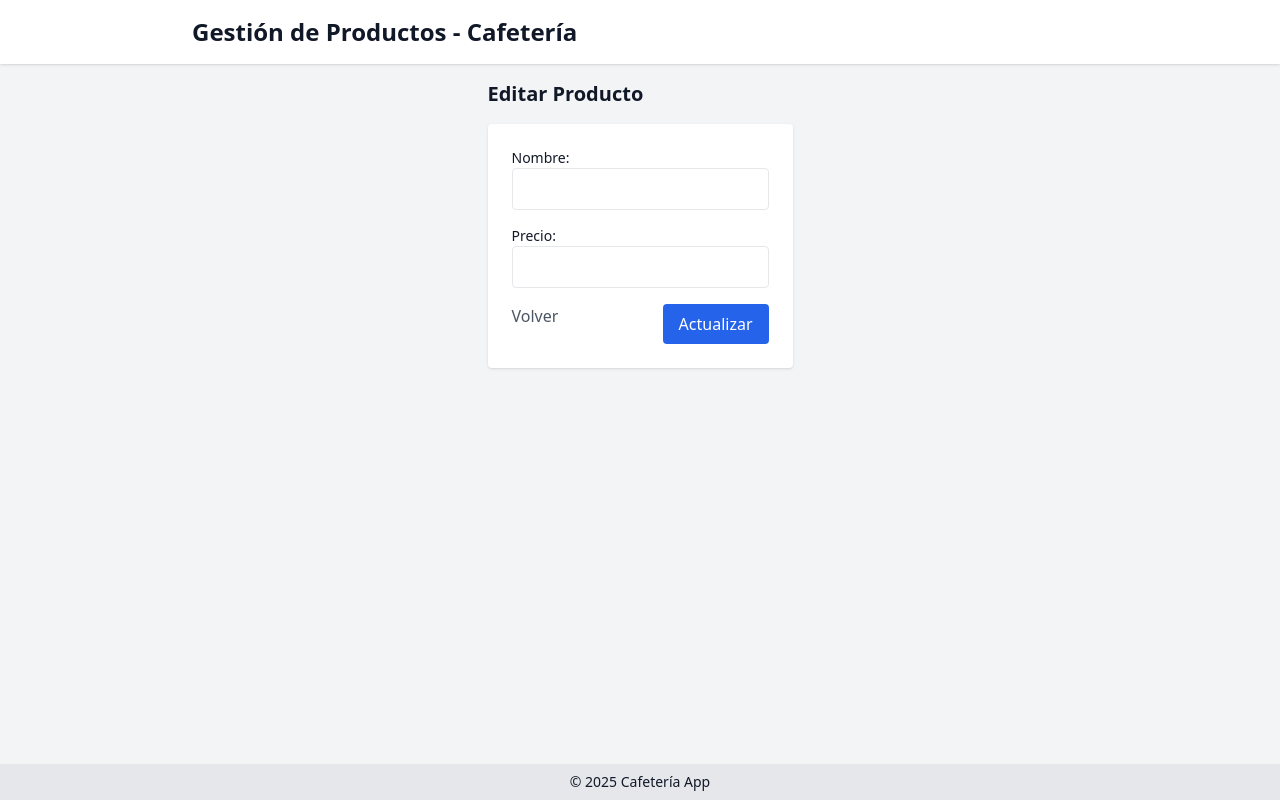
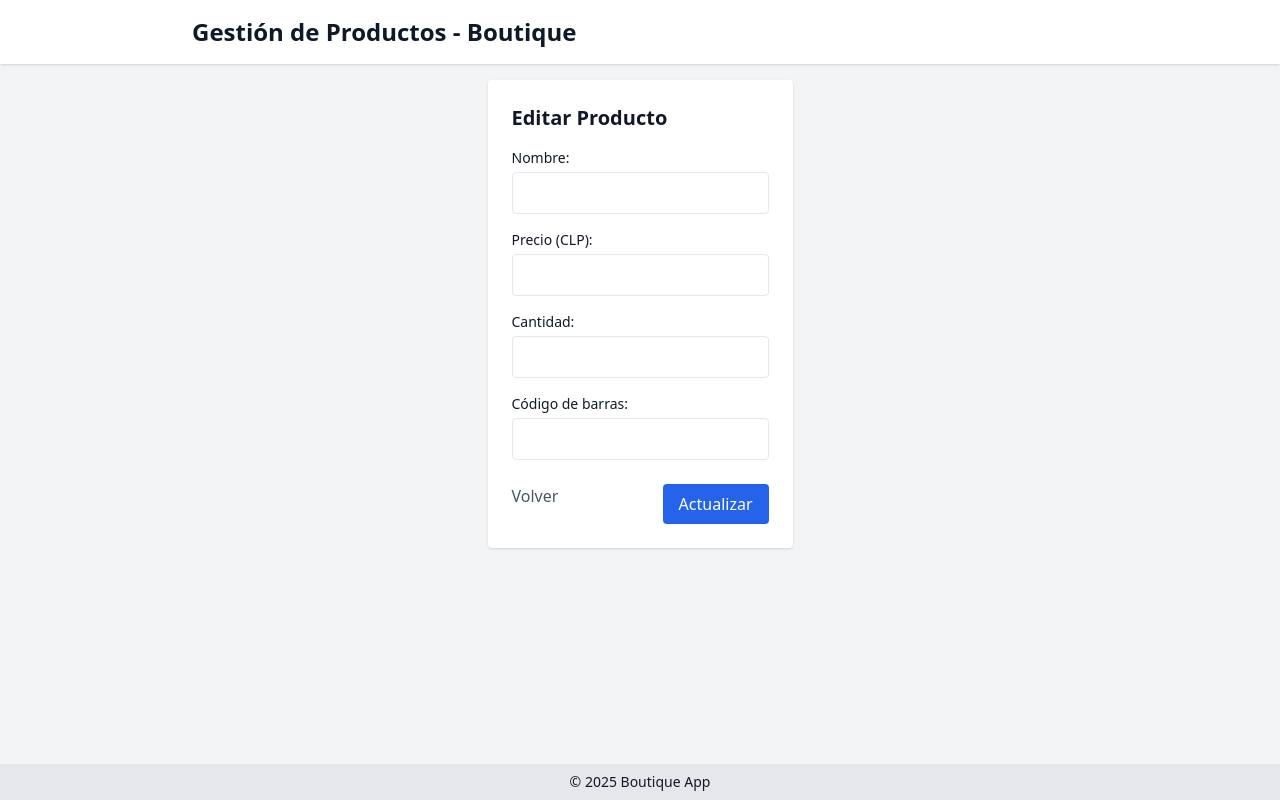
Before and after one commit to simonkey1/crud_noli, a FastAPI app: page /web/productos/editar/1 in a window 1280 px wide. Run offline with FastAPI, Linux system fonts and the light colour scheme; some libraries are stand-ins or nearby versions.

Commit message:
add amount, category and subcategory parcially.

```diff
--- a/main.py
+++ b/main.py
@@ -1,4 +1,4 @@
-from fastapi import FastAPI, HTTPException
+from fastapi import FastAPI, HTTPException, status
 from models.models import Producto
 from crud import get_all_productos, get_producto, create_producto, update_producto, delete_producto
 from db.database import create_db_and_tables
@@ -17,10 +17,10 @@ def read_productos():
 def read_producto(id: int):
     producto = get_producto(id)
     if not producto:
-        raise HTTPException(status_code=404, detail="Producto no encontrado")
+        raise HTTPException(status_code=status.HTTP_404_NOT_FOUND, detail="Producto no encontrado")
     return producto
 
-@app.post("/productos", response_model=Producto)
+@app.post("/productos", response_model=Producto, status_code=status.HTTP_201_CREATED)
 def create(producto: Producto):
     return create_producto(producto)
 
@@ -28,7 +28,7 @@ def create(producto: Producto):
 def update(id: int, data: Producto):
     producto = update_producto(id, data)
     if not producto:
-        raise HTTPException(status_code=404, detail="Producto no encontrado")
+        raise HTTPException(status_code=status.HTTP_404_NOT_FOUND, detail="Producto no encontrado")
     return producto
 
 @app.delete("/productos/{id}")
@@ -61,8 +61,8 @@ def web_form_crear(request: Request):
     return templates.TemplateResponse("create.html", {"request": request})
 
 @app.post("/web/productos/crear")
-def web_crear(nombre: str = Form(...), precio: float = Form(...)):
-    nuevo = Producto(nombre=nombre, precio=precio)
+def web_crear(nombre: str = Form(...), precio: float = Form(...), cantidad: int = Form(...)):
+    nuevo = Producto(nombre=nombre, precio=precio, cantidad=cantidad)
     create_producto(nuevo)
     return RedirectResponse(url="/web/productos", status_code=303)
 
@@ -72,8 +72,8 @@ def web_form_editar(id: int, request: Request):
     return templates.TemplateResponse("edit.html", {"request": request, "producto": producto})
 
 @app.post("/web/productos/editar/{id}")
-def web_editar(id: int, nombre: str = Form(...), precio: float = Form(...)):
-    update_producto(id, Producto(nombre=nombre, precio=precio))
+def web_editar(id: int, nombre: str = Form(...), precio: float = Form(...), cantidad: int =Form(...)):
+    update_producto(id, Producto(nombre=nombre, precio=precio, cantidad=cantidad))
     return RedirectResponse(url="/web/productos", status_code=303)
 
 @app.post("/web/productos/eliminar/{id}")
--- a/models/models.py
+++ b/models/models.py
@@ -9,8 +9,10 @@ class Categoria(SQLModel, table=True):
 
 class Producto(SQLModel, table=True):
     id: Optional[int] = Field(default=None, primary_key=True)
+    codigo_barra: Optional[str] = Field(default=None)
     nombre: str
     precio: float
     categoria_id: Optional[int] = Field(default=None, foreign_key="categoria.id")
-
+    cantidad: Optional[int] = Field(default=None)
+    categoria_id: Optional[int] = Field(default=None, foreign_key="categoria.id")
     categoria: Optional[Categoria] = Relationship(back_populates="productos")
--- a/templates/edit.html
+++ b/templates/edit.html
@@ -1,18 +1,53 @@
 {% extends "layout.html" %}
 {% block content %}
-<h2 class="text-xl font-semibold mb-4">Editar Producto</h2>
-<form method="post" class="space-y-4 bg-white p-6 rounded shadow">
-    <div>
-        <label class="block text-sm font-medium">Nombre:</label>
-        <input type="text" name="nombre" value="{{ producto.nombre }}" required class="w-full border px-3 py-2 rounded" />
+
+<form method="post" class="bg-white p-6 rounded shadow space-y-6">
+  <fieldset class="space-y-4">
+    <legend class="text-xl font-semibold">Editar Producto</legend>
+
+    <div class="space-y-1">
+      <label for="nombre" class="block text-sm font-medium">Nombre:</label>
+      <input id="nombre" type="text" name="nombre"
+             value="{{ producto.nombre }}"
+             required
+             class="w-full border px-3 py-2 rounded" />
     </div>
-    <div>
-        <label class="block text-sm font-medium">Precio:</label>
-        <input type="number" name="precio" step="0.01" value="{{ producto.precio }}" required class="w-full border px-3 py-2 rounded" />
+
+    <div class="space-y-1">
+      <label for="precio" class="block text-sm font-medium">Precio (CLP):</label>
+      <input id="precio" type="number" name="precio"
+             min="1" step="1"
+             value="{{ producto.precio }}"
+             required
+             class="w-full border px-3 py-2 rounded" />
     </div>
-    <div class="flex justify-between">
-        <a href="/web/productos" class="text-gray-600 hover:underline">Volver</a>
-        <button type="submit" class="bg-blue-600 hover:bg-blue-700 text-white px-4 py-2 rounded">Actualizar</button>
+
+    <div class="space-y-1">
+      <label for="cantidad" class="block text-sm font-medium">Cantidad:</label>
+      <input id="cantidad" type="number" name="cantidad"
+             min="0"
+             value="{{ producto.cantidad }}"
+             required
+             class="w-full border px-3 py-2 rounded" />
     </div>
+
+    <div class="space-y-1">
+      <label for="codigo_barra" class="block text-sm font-medium">Código de barras:</label>
+      <input id="codigo_barra" type="text" name="codigo_barra"
+             value="{{ producto.codigo_barra or '' }}"
+             required
+             class="w-full border px-3 py-2 rounded" />
+    </div>
+  </fieldset>
+
+  <div class="flex justify-between">
+    <a href="/web/productos" class="text-gray-600 hover:underline">Volver</a>
+    <button type="submit"
+            class="bg-blue-600 hover:bg-blue-700 text-white px-4 py-2 rounded">
+      Actualizar
+    </button>
+  </div>
 </form>
+
+
 {% endblock %}
--- a/templates/index.html
+++ b/templates/index.html
@@ -10,6 +10,7 @@
             <th class="p-2 border-b">ID</th>
             <th class="p-2 border-b">Nombre</th>
             <th class="p-2 border-b">Precio</th>
+            <th class="p-2 border-b">Cantidad</th>
             <th class="p-2 border-b">Acciones</th>
         </tr>
     </thead>
@@ -18,10 +19,10 @@
         <tr class="hover:bg-gray-50">
             <td class="p-2 border-b">{{ p.id }}</td>
             <td class="p-2 border-b">{{ p.nombre }}</td>
-            <td class="p-2 border-b">${{ "%.0f"|format(p.precio) }}</td>
+            <td class="p-2 border-b">${{ "{:,.0f}".format(p.precio).replace(",", ".") }}</td>
+            <td class="p-2 border-b">{{ p.cantidad }}</td>
             <td class="p-2 border-b space-x-2">
                 <a href="/web/productos/editar/{{ p.id }}" class="text-blue-600 hover:underline">Editar</a>
-                <form method="post" action="/web/productos/eliminar/{{ p.id }}" class="inline">
                     <button type="submit" class="text-red-600 hover:underline">Eliminar</button>
                 </form>
             </td>
--- a/templates/layout.html
+++ b/templates/layout.html
@@ -2,20 +2,20 @@
 <html lang="es">
 <head>
     <meta charset="UTF-8">
-    <title>Cafetería CRUD</title>
+    <title>Grano Sabor</title>
     <script src="https://cdn.tailwindcss.com"></script>
 </head>
 <body class="bg-gray-100 text-gray-900 min-h-screen flex flex-col">
     <header class="bg-white shadow p-4">
         <div class="max-w-4xl mx-auto">
-            <h1 class="text-2xl font-bold">Gestión de Productos - Cafetería</h1>
+            <h1 class="text-2xl font-bold">Gestión de Productos - Boutique</h1>
         </div>
     </header>
     <main class="flex-grow p-4 max-w-4xl mx-auto">
         {% block content %}{% endblock %}
     </main>
     <footer class="bg-gray-200 text-center text-sm py-2">
-        &copy; {{ 2025 }} Cafetería App
+        &copy; {{ 2025 }} Boutique App
     </footer>
 </body>
 </html>
```
Also changed, not shown: crud.py (+59 -1 lines), templates/create.html (+13 -0 lines), productos.db.
